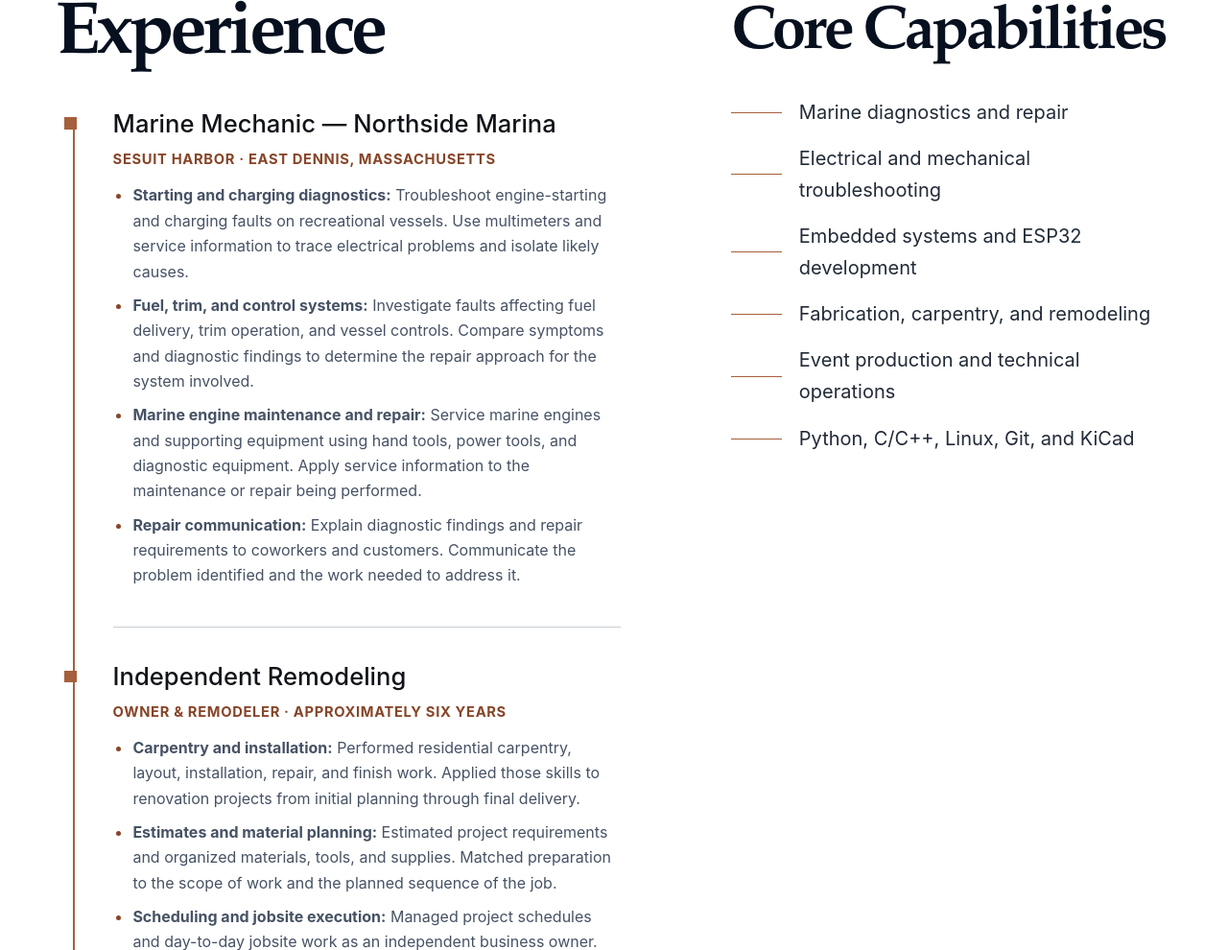
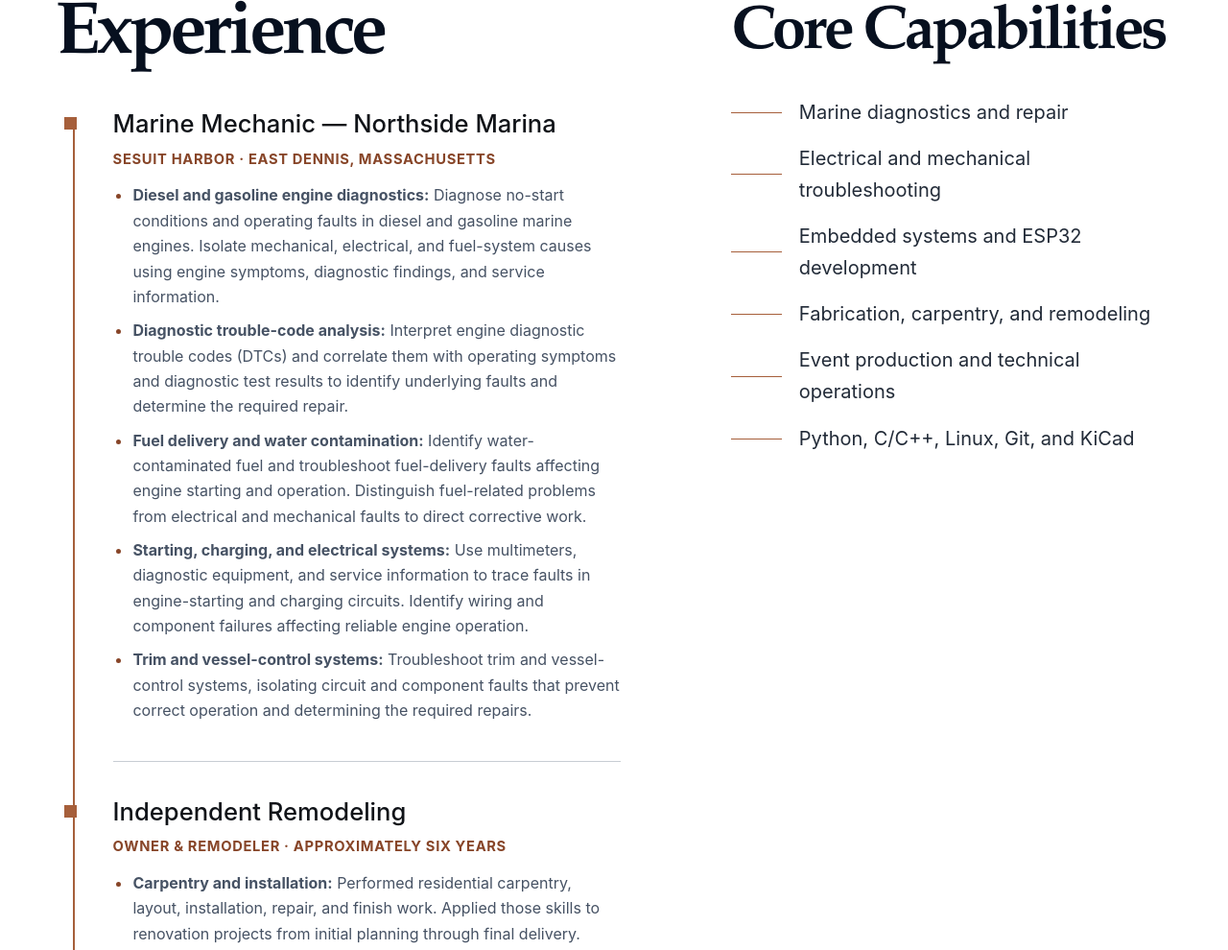
Before and after one commit to EazyPhe/phelixestinvil.com, a website: page src/index.html in a window 1280 px wide. Shown: the part 1676-2666 px from the top of the page at 96% size. Drawn offline with Linux system fonts and the light colour scheme.

Commit message:
Strengthen marine experience with diesel, gasoline, DTC and fuel-contamination diagnostics

```diff
--- a/src/index.html
+++ b/src/index.html
@@ -60,10 +60,11 @@
                 <h3 class="role-title">Marine Mechanic — Northside Marina</h3>
                 <p class="role-meta">Sesuit Harbor · East Dennis, Massachusetts</p>
                 <ul class="role-duties">
-                  <li><strong>Starting and charging diagnostics:</strong> Troubleshoot engine-starting and charging faults on recreational vessels. Use multimeters and service information to trace electrical problems and isolate likely causes.</li>
-                  <li><strong>Fuel, trim, and control systems:</strong> Investigate faults affecting fuel delivery, trim operation, and vessel controls. Compare symptoms and diagnostic findings to determine the repair approach for the system involved.</li>
-                  <li><strong>Marine engine maintenance and repair:</strong> Service marine engines and supporting equipment using hand tools, power tools, and diagnostic equipment. Apply service information to the maintenance or repair being performed.</li>
-                  <li><strong>Repair communication:</strong> Explain diagnostic findings and repair requirements to coworkers and customers. Communicate the problem identified and the work needed to address it.</li>
+                  <li><strong>Diesel and gasoline engine diagnostics:</strong> Diagnose no-start conditions and operating faults in diesel and gasoline marine engines. Isolate mechanical, electrical, and fuel-system causes using engine symptoms, diagnostic findings, and service information.</li>
+                  <li><strong>Diagnostic trouble-code analysis:</strong> Interpret engine diagnostic trouble codes (DTCs) and correlate them with operating symptoms and diagnostic test results to identify underlying faults and determine the required repair.</li>
+                  <li><strong>Fuel delivery and water contamination:</strong> Identify water-contaminated fuel and troubleshoot fuel-delivery faults affecting engine starting and operation. Distinguish fuel-related problems from electrical and mechanical faults to direct corrective work.</li>
+                  <li><strong>Starting, charging, and electrical systems:</strong> Use multimeters, diagnostic equipment, and service information to trace faults in engine-starting and charging circuits. Identify wiring and component failures affecting reliable engine operation.</li>
+                  <li><strong>Trim and vessel-control systems:</strong> Troubleshoot trim and vessel-control systems, isolating circuit and component faults that prevent correct operation and determining the required repairs.</li>
                 </ul>
               </li>
               <li class="timeline-item">
```
Also changed, not shown: src/resume/index.html (+5 -4 lines).
